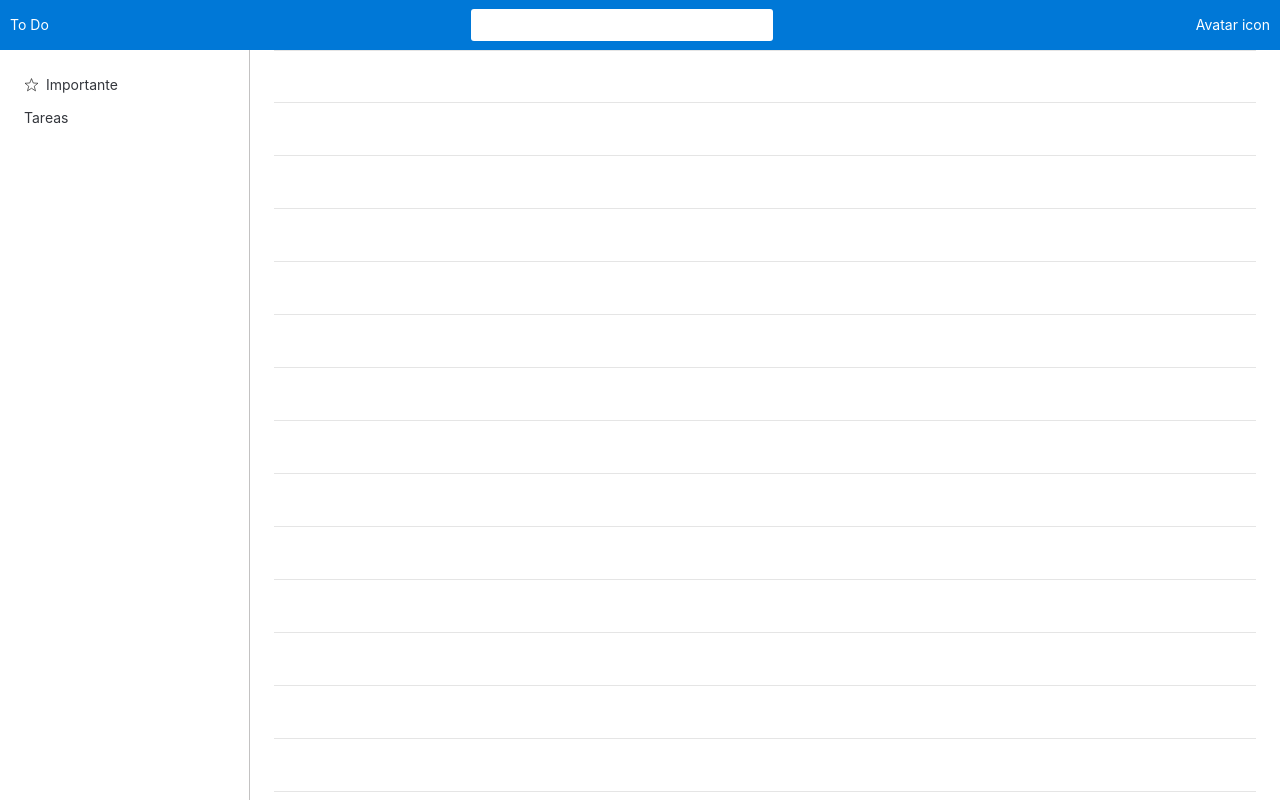
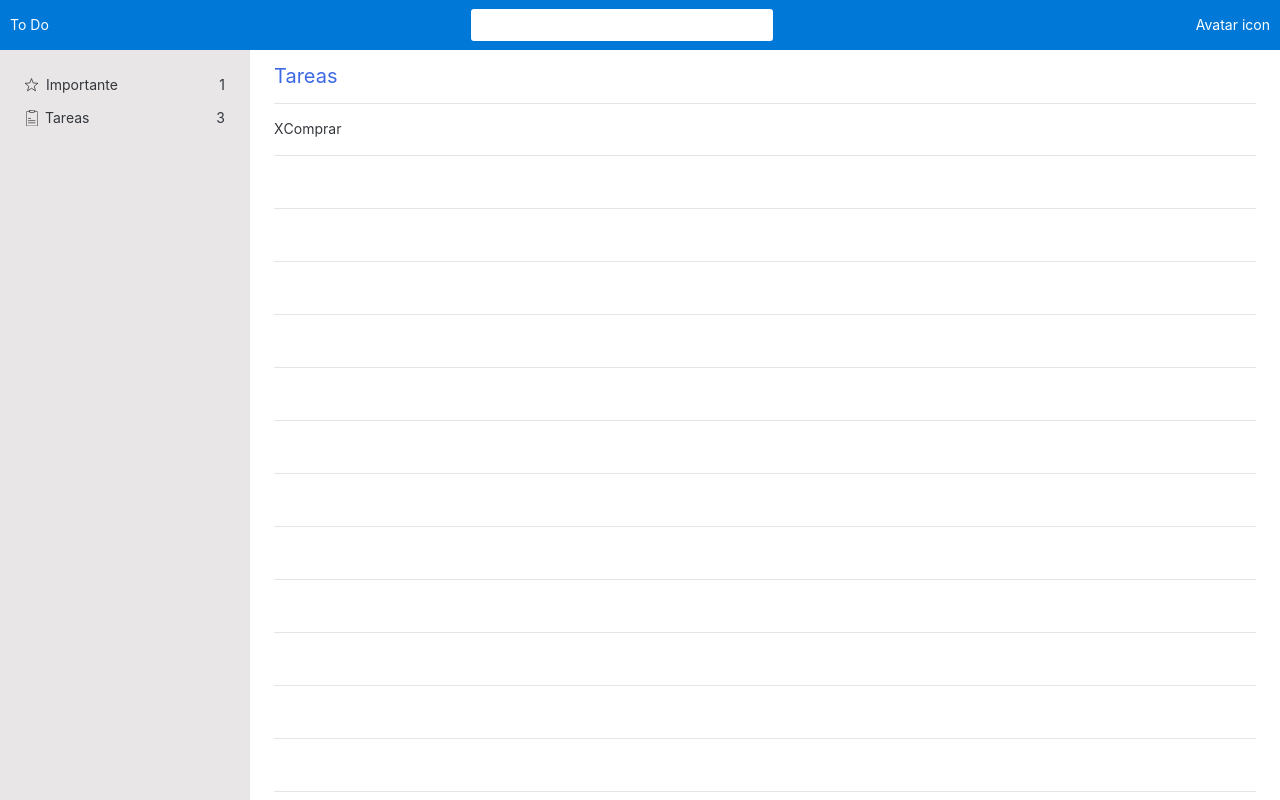
Before and after one commit to avg0043/todo-styled-app, a React (Create React App) app: page / in a window 1280 px wide. Built offline with nearby package versions, Linux system fonts and the light colour scheme.

Commit message:
Add list items to aside

```diff
--- a/src/App.js
+++ b/src/App.js
@@ -2,6 +2,7 @@ import React from 'react'
 import styled from 'styled-components'
 import Header from './ui/header/Header'
 import { ReactComponent as StarIcon } from './assets/icons/star.svg'
+import { ReactComponent as TasksIcon } from './assets/icons/tasks.svg'
 
 const MainWrapper = styled.section`
   display: grid;
@@ -16,7 +17,8 @@ const MainWrapper = styled.section`
 
 const Aside = styled.aside`
   grid-area: aside;
-  border-right: 1px solid #c3c2c2;
+  background: #d0cdcd7d;
+  border-right: 1px solid #e5e5e5;
 `
 
 const Ul = styled.ul`
@@ -24,7 +26,7 @@ const Ul = styled.ul`
   list-style: none;
 `
 
-const ImportantItem = styled.div`
+const ListItem = styled.div`
   display: flex;
   align-items: center;
 `
@@ -34,9 +36,42 @@ const StarIconStyled = styled(StarIcon)`
   margin-right: 7px;
 `
 
+const TasksIconStyled = styled(TasksIcon)`
+  width: 12px;
+  margin-right: 7px;
+  margin-left: 2px;
+`
+
+const Counter = styled.p`
+  margin-left: auto;
+`
+
 const Content = styled.section`
   grid-area: content;
   margin: 0 24px;
+  display: flex;
+  flex-direction: column;
+  // background: linear-gradient(
+  //   180deg,
+  //   white,
+  //   white 52px,
+  //   #e5e5e5 52px,
+  //   #e5e5e5 52px
+  // );
+  // background-size: 100% 53px;
+  // box-shadow: inset 0 1px 0 0 #e5e5e5;
+`
+
+const HeaderContent = styled.div`
+  font-size: 20px;
+  color: #3e69e4;
+  margin: 15px 0px;
+`
+
+const TasksList = styled.div`
+  // grid-area: content;
+  // margin: 0 24px;
+  height: 100%;
   background: linear-gradient(
     180deg,
     white,
@@ -46,6 +81,14 @@ const Content = styled.section`
   );
   background-size: 100% 53px;
   box-shadow: inset 0 1px 0 0 #e5e5e5;
+  // height: 100%;
+  // overflow: hidden;
+`
+
+const TaskItem = styled.div`
+  display: flex;
+  align-items: center;
+  min-height: 52px;
 `
 
 const App = () => {
@@ -55,15 +98,35 @@ const App = () => {
       <Aside>
         <Ul>
           <li>
-            <ImportantItem>
+            <ListItem>
               <StarIconStyled />
               <p>Importante</p>
-            </ImportantItem>
+              <Counter>1</Counter>
+            </ListItem>
           </li>
-          <li>Tareas</li>
+          <li>
+            <ListItem>
+              <TasksIconStyled />
+              <p>Tareas</p>
+              <Counter>3</Counter>
+            </ListItem>
+          </li>
         </Ul>
       </Aside>
-      <Content />
+      <Content>
+        <HeaderContent>
+          <p>Tareas</p>
+        </HeaderContent>
+        {/* <AddContent>
+          <p>Agregar una tarea</p>
+        </AddContent> */}
+        <TasksList>
+          <TaskItem>
+            <p>X</p> {/* Checkbox icon */}
+            <p>Comprar</p>
+          </TaskItem>
+        </TasksList>
+      </Content>
     </MainWrapper>
   )
 }
--- a/src/index.css
+++ b/src/index.css
@@ -3,15 +3,10 @@
   padding: 0;
   border: 0;
   outline: 0;
-  /* font-size: 100%; */
-  /* vertical-align: baseline; */
-  /* background: transparent; */
-  /* font-size: 16px; */
 }
 
 body {
-  margin: 0;
-  font-family: -apple-system, BlinkMacSystemFont, 'Segoe UI', 'Roboto', 'Oxygen',
+  font-family: -apple-system, BlinkMacSystemFont, 'Segoe', 'Roboto', 'Oxygen',
     'Ubuntu', 'Cantarell', 'Fira Sans', 'Droid Sans', 'Helvetica Neue',
     sans-serif;
   -webkit-font-smoothing: antialiased;
```
Also changed, not shown: src/assets/icons/tasks.svg (added).
